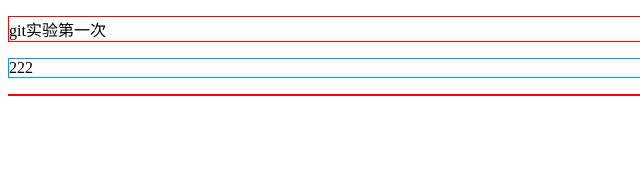
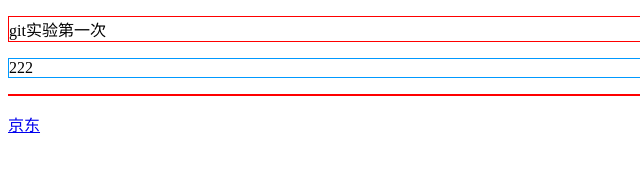
Before and after one commit to Aloved7/Git1, a plain HTML site: page index.html in a window 1280 px wide. Shown: the full height of the page, 0-640 px from the left. Drawn offline with Linux system fonts and the light colour scheme.

Commit message:
新增外部连接

```diff
--- a/index.html
+++ b/index.html
@@ -9,6 +9,11 @@
     <p>git实验第一次</p>
     <div>222</div>
     <p></p>
+    <!-- git init 初始化仓库
+        git remote add lwh https地址/ssh主机
+        git pull 拉去
+    -->
+    <a href="http://jd.com">京东</a>
 </head>
 <body>
 
```
